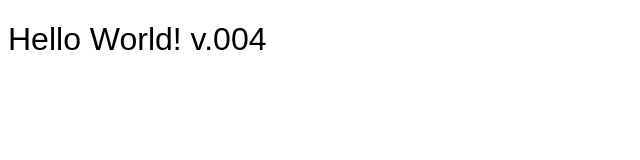
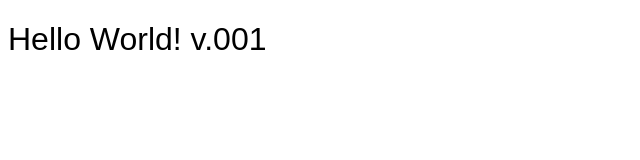
Before and after one commit to Hiroyama-Yutaka/test-docker-nginx, a plain HTML site: page src/index.html in a window 1280 px wide. Shown: the full height of the page, 0-640 px from the left. Drawn offline with Linux system fonts and the light colour scheme.

Commit message:
test modify

```diff
--- a/src/index.html
+++ b/src/index.html
@@ -16,7 +16,7 @@
 <body>
 
     <h1>
-        Hello World! v.004
+        Hello World! v.001
     </h1>
 
 </body>
```
Also changed, not shown: 1 other file.
